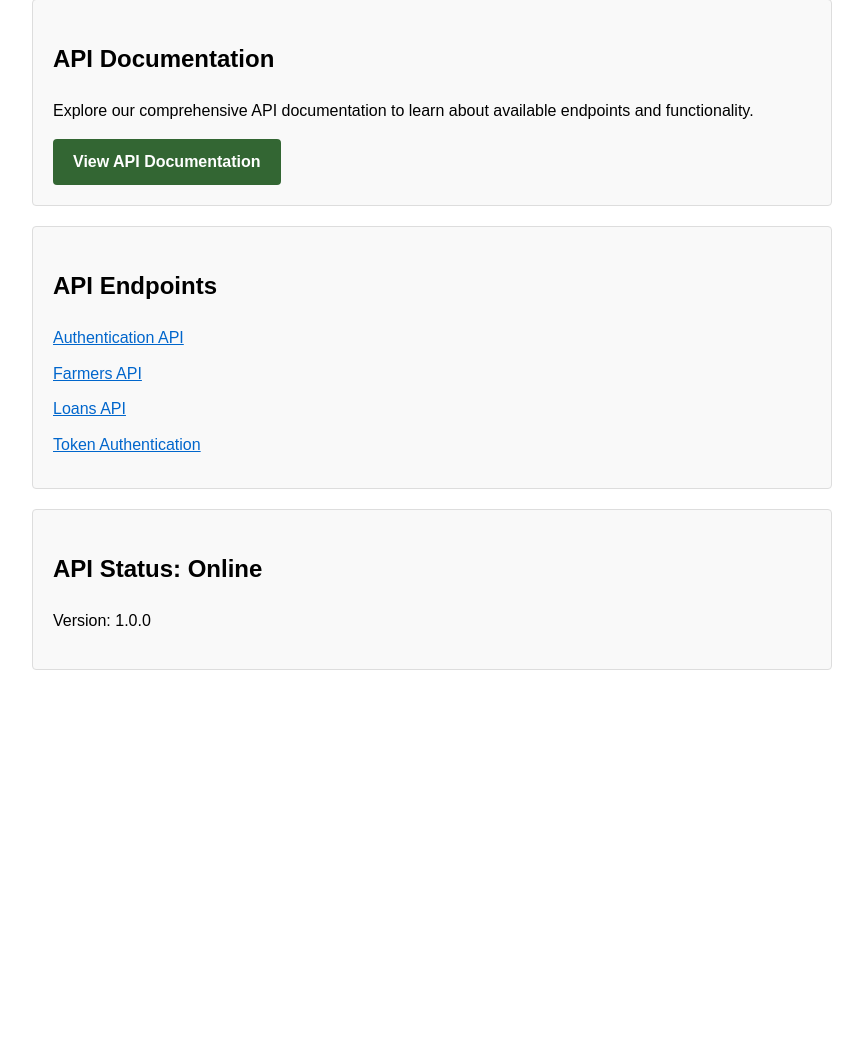
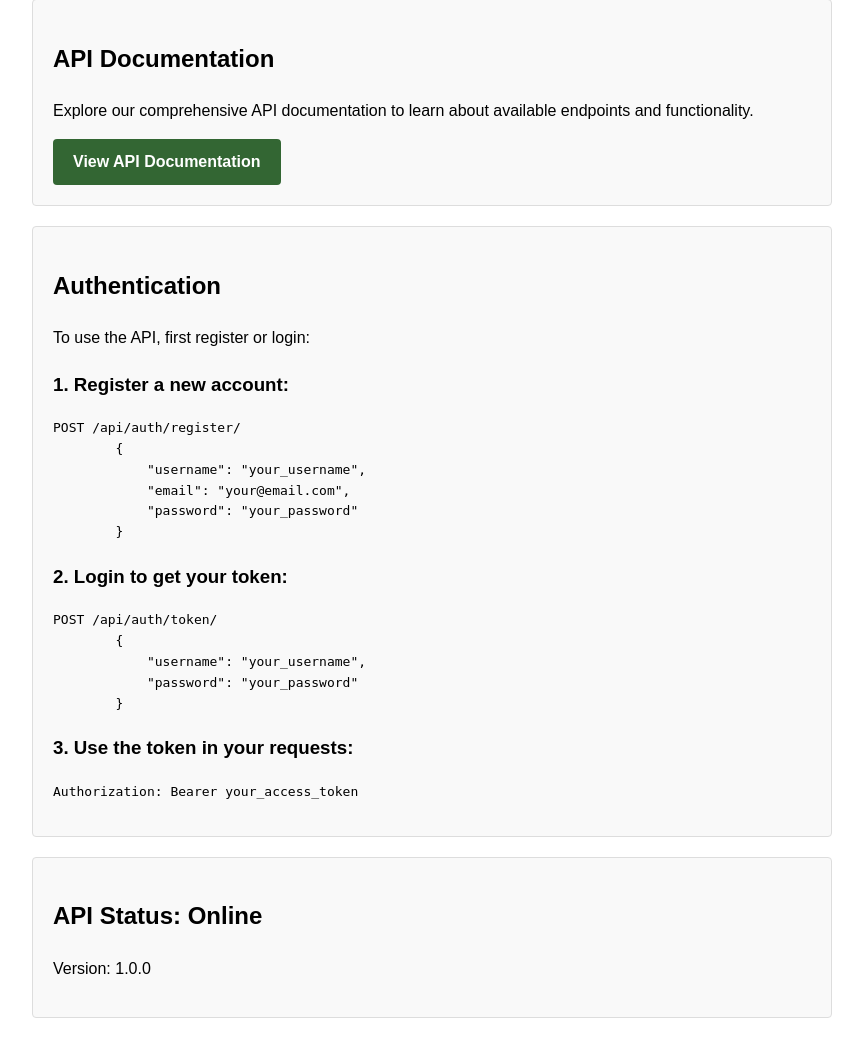
Before and after one commit to Jonathan-321/congenial-eureka, a Django app: page / in a window 1280 px wide. Shown: the part 114-1157 px from the top of the page, without its empty margins (208-1071 px from the left). Before the commit the page ends 784 px from the top, so only its background shows below. Run offline with Django 5.2, Linux system fonts and the light colour scheme; parts of the project's set-up code (start-up, migrations or seed data) failed here and were passed over.

Commit message:
Fix security headers and API authentication issues

```diff
--- a/backend/authentication/urls.py
+++ b/backend/authentication/urls.py
@@ -1,9 +1,9 @@
 from django.urls import path
-from rest_framework_simplejwt.views import TokenVerifyView
-from .views import UserRegistrationView, CustomTokenObtainPairView
+from rest_framework_simplejwt.views import TokenRefreshView
+from .views import UserRegistrationView, LoginView
 
 urlpatterns = [
     path('register/', UserRegistrationView.as_view(), name='register'),
-    path('login/', CustomTokenObtainPairView.as_view(), name='login'),
-    path('verify/', TokenVerifyView.as_view(), name='token_verify'),
+    path('login/', LoginView.as_view(), name='login'),
+    path('refresh/', TokenRefreshView.as_view(), name='token_refresh'),
 ]
--- a/backend/backend/urls.py
+++ b/backend/backend/urls.py
@@ -42,8 +42,6 @@ urlpatterns = [
     path('api/auth/', include('authentication.urls')),
     path('api/farmers/', include('farmers.urls')),
     path('api/loans/', include('loans.urls')),
-    path('api/token/', TokenObtainPairView.as_view(), name='token_obtain_pair'),
-    path('api/token/refresh/', TokenRefreshView.as_view(), name='token_refresh'),
     path('api/schema/', SpectacularAPIView.as_view(permission_classes=[AllowAny]), name='schema'),
     path('api/docs/', SpectacularSwaggerView.as_view(url_name='schema', permission_classes=[AllowAny]), name='swagger-ui'),
     path('api/redoc/', SpectacularRedocView.as_view(url_name='schema', permission_classes=[AllowAny]), name='redoc'),
--- a/backend/templates/index.html
+++ b/backend/templates/index.html
@@ -49,11 +49,27 @@
         </div>
 
         <div class="card">
-            <h2>API Endpoints</h2>
-            <a class="endpoint" href="/api/auth/">Authentication API</a>
-            <a class="endpoint" href="/api/farmers/">Farmers API</a>
-            <a class="endpoint" href="/api/loans/">Loans API</a>
-            <a class="endpoint" href="/api/token/">Token Authentication</a>
+            <h2>Authentication</h2>
+            <p>To use the API, first register or login:</p>
+            <div class="endpoint-group">
+                <h3>1. Register a new account:</h3>
+                <pre>POST /api/auth/register/
+        {
+            "username": "your_username",
+            "email": "your@email.com",
+            "password": "your_password"
+        }</pre>
+
+                <h3>2. Login to get your token:</h3>
+                <pre>POST /api/auth/token/
+        {
+            "username": "your_username",
+            "password": "your_password"
+        }</pre>
+
+                <h3>3. Use the token in your requests:</h3>
+                <pre>Authorization: Bearer your_access_token</pre>
+            </div>
         </div>
 
         <div class="card">
```
Also changed, not shown: backend/authentication/views.py (+12 -16 lines), backend/backend/settings.py (+55 -18 lines).
